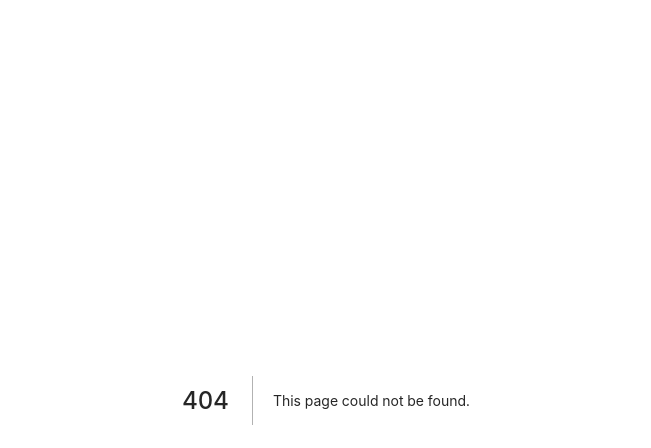
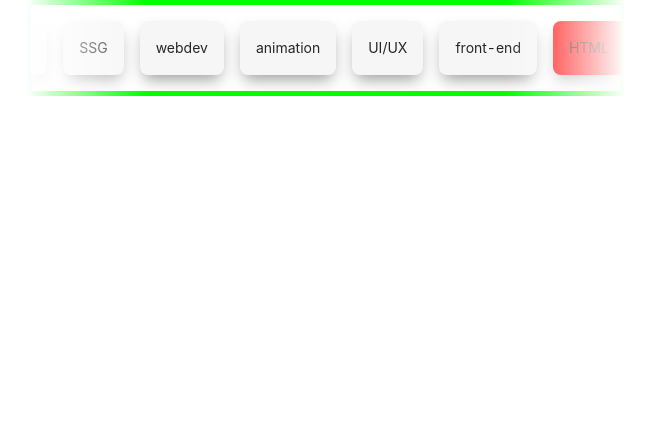
Before and after one commit to hyoni0817/NextJs-UI-Practice, a Next.js app: page /infiniteScrollAnimation in a window 1280 px wide. Before the commit this address had no page. Shown: the top 448 px of the page, without its empty margins (314-965 px from the left). Built offline with nearby package versions, Linux system fonts and the light colour scheme.

Commit message:
Feat: 가로 형태의 무한 스크롤 애니메이션 구현
- 아이템 목록을 2번 반복해서 표현해야하는 이슈가 있음.

```diff
--- /dev/null
+++ b/src/pages/infiniteScrollAnimation.tsx
@@ -0,0 +1,98 @@
+import React, { useEffect } from 'react';
+import styled from 'styled-components';
+
+const MainBox = styled.div`
+  width: 100%;
+  height: 100%;
+`;
+
+const Scroller = styled.div`
+  margin: 0 auto;
+  max-width: 600px;
+
+  & .scroller__inner {
+    padding-block: 1rem;
+    display: flex;
+    gap: 1rem;
+    flex-wrap: wrap;
+  }
+
+  &[data-animated='true'] {
+    border: 5px solid lime;
+    overflow: hidden;
+
+    -webkit-mask: linear-gradient(90deg, transparent, white 20%, white 80%, transparent);
+    mask: linear-gradient(90deg, transparent, white 20%, white 80%, transparent);
+  }
+
+  &[data-animated='true'] .scroller__inner {
+    width: max-content;
+    flex-wrap: nowrap;
+    animation: scroll 20s linear infinite;
+  }
+
+  @keyframes scroll {
+    to {
+      transform: translate(calc(-50% - 0.5rem));
+    }
+  }
+`;
+
+const TagList = styled.ul`
+  margin: 0;
+  padding-inline: 0;
+  list-style: none;
+
+  & li {
+    padding: 1rem;
+    background: #f6f6f6;
+    border-radius: 0.5rem;
+    box-shadow: 0 0.5rem 1rem -0.25rem #999999;
+  }
+`;
+
+const Test = styled.li`
+  background: red !important;
+`;
+
+const InfiniteScrollAnimation = () => {
+  useEffect(() => {
+    const scrollers = document.querySelectorAll('.scroller');
+    function addAnimation() {
+      scrollers.forEach((scroller) => {
+        scroller.setAttribute('data-animated', true);
+      });
+    }
+
+    if (!window.matchMedia('(prefers-reduced-motion: reduce)').matches) {
+      addAnimation();
+    }
+  }, []);
+
+  return (
+    <MainBox>
+      <Scroller className="scroller">
+        <TagList className="scroller__inner">
+          <li>HTML</li>
+          <li>CSS</li>
+          <li>JS</li>
+          <li>SSG</li>
+          <li>webdev</li>
+          <li>animation</li>
+          <li>UI/UX</li>
+          <li>front-end</li>
+          <Test>HTML</Test>
+          <li>CSS</li>
+          <li>JS</li>
+          <li>SSG</li>
+          <li>webdev</li>
+          <li>animation</li>
+          <li>UI/UX</li>
+          <li>front-end</li>
+        </TagList>
+      </Scroller>
+    </MainBox>
+  );
+};
+
+export default InfiniteScrollAnimation;
```
